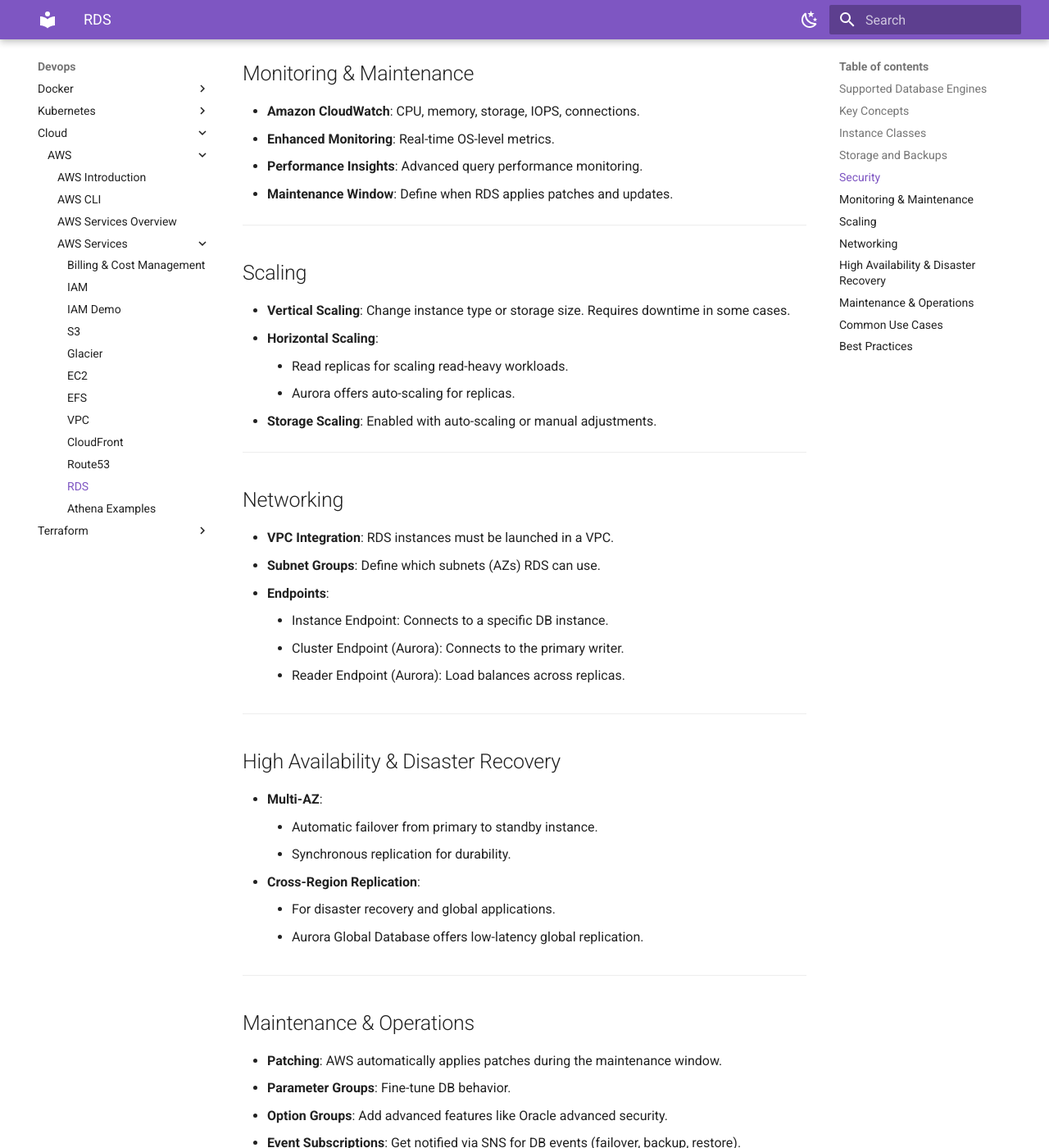
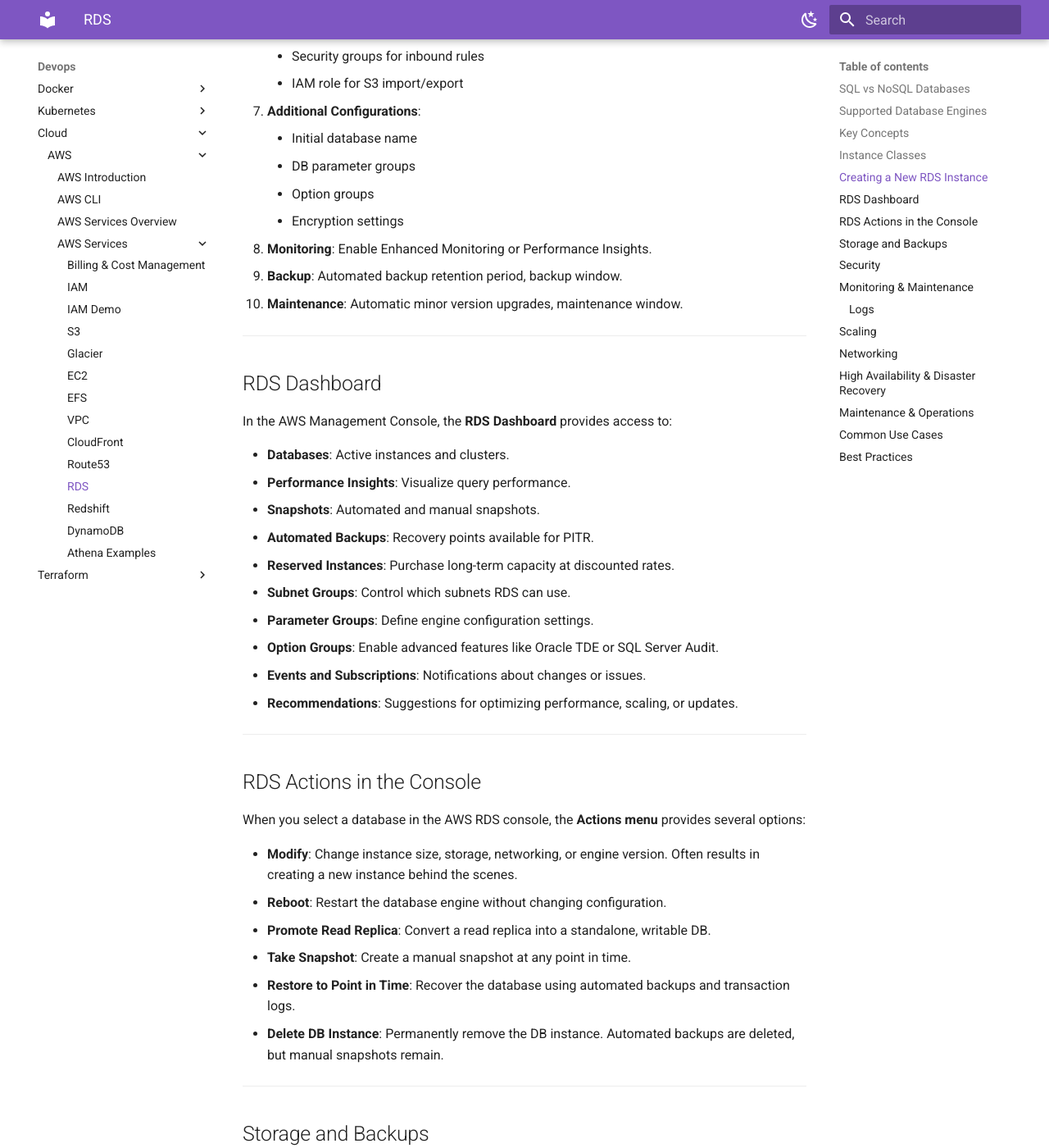
Before and after one commit to ozgurryazilimci/dev-notes, an MkDocs documentation site: the page built from docs/devops/cloud/aws/aws-services/aws-rds.md, in a window 1280 px wide and 1400 px high, scrolled down 2355 px. Shown: the whole window at 82% size. Built offline with MkDocs 1.6.1 and Material for MkDocs 9.7.7, drawn with Linux system fonts in a browser that asks for light colours; some of the changed text lies outside the part shown.

```diff
--- a/docs/devops/cloud/aws/aws-services/aws-rds.md
+++ b/docs/devops/cloud/aws/aws-services/aws-rds.md
@@ -6,16 +6,32 @@
 
 ---
 
+## SQL vs NoSQL Databases
+
+- **SQL (Relational Databases)**
+    - Structured, table-based, predefined schema.
+    - Strong ACID compliance (Atomicity, Consistency, Isolation, Durability).
+    - Suitable for transactional systems, financial apps, traditional enterprise workloads.
+    - Examples in AWS: **Amazon RDS** (MySQL, PostgreSQL, MariaDB, Oracle, SQL Server), **Amazon Aurora**.
+
+- **NoSQL (Non-Relational Databases)**
+    - Flexible schema, key-value, document, graph, or column-oriented.
+    - Focus on scalability and high availability.
+    - Eventual consistency models.
+    - Example in AWS: **Amazon DynamoDB**.
+
+---
+
 ## Supported Database Engines
 
 RDS supports multiple relational database engines:
 
-- **Amazon Aurora** (MySQL- and PostgreSQL-compatible, AWS-optimized, high performance).
-- **MySQL**.
-- **PostgreSQL**.
-- **MariaDB**.
-- **Oracle Database**.
-- **Microsoft SQL Server**.
+- **Amazon Aurora** (MySQL- and PostgreSQL-compatible, AWS-optimized, high performance)
+- **MySQL**
+- **PostgreSQL**
+- **MariaDB**
+- **Oracle Database**
+- **Microsoft SQL Server**
 
 Each engine has specific versions and licensing options available.
 
@@ -45,6 +61,65 @@
     - **m5/m6g**: General-purpose workloads.
     - **r5/r6g**: Memory-optimized workloads.
 - Always size instances according to workload needs and monitor with CloudWatch.
+
+---
+
+## Creating a New RDS Instance
+
+When creating a new RDS database via the AWS Console:
+
+1. **Choose Engine**: Select Aurora, MySQL, PostgreSQL, etc.
+2. **Templates**: Development/Test, Production, or Free Tier.
+3. **Settings**: DB identifier, master username, and password.
+4. **Instance Configuration**: Select instance class (vCPU and memory).
+5. **Storage**: Choose type (General Purpose SSD, Provisioned IOPS).
+6. **Connectivity**:
+    - VPC and subnet group
+    - Public access or private only
+    - Security groups for inbound rules
+    - IAM role for S3 import/export
+
+7. **Additional Configurations**:
+    - Initial database name
+    - DB parameter groups
+    - Option groups
+    - Encryption settings
+
+8. **Monitoring**: Enable Enhanced Monitoring or Performance Insights.
+9. **Backup**: Automated backup retention period, backup window.
+10. **Maintenance**: Automatic minor version upgrades, maintenance window.
+
+---
+
+## RDS Dashboard
+
+In the AWS Management Console, the **RDS Dashboard** provides access to:
+
+- **Databases**: Active instances and clusters.
+- **Performance Insights**: Visualize query performance.
+- **Snapshots**: Automated and manual snapshots.
+- **Automated Backups**: Recovery points available for PITR.
+- **Reserved Instances**: Purchase long-term capacity at discounted rates.
+- **Subnet Groups**: Control which subnets RDS can use.
+- **Parameter Groups**: Define engine configuration settings.
+- **Option Groups**: Enable advanced features like Oracle TDE or SQL Server Audit.
+- **Events and Subscriptions**: Notifications about changes or issues.
+- **Recommendations**: Suggestions for optimizing performance, scaling, or updates.
+
+---
+
+## RDS Actions in the Console
+
+When you select a database in the AWS RDS console, the **Actions menu** provides several options:
+
+- **Modify**: Change instance size, storage, networking, or engine version. Often results in creating a new instance
+  behind the scenes.
+- **Reboot**: Restart the database engine without changing configuration.
+- **Promote Read Replica**: Convert a read replica into a standalone, writable DB.
+- **Take Snapshot**: Create a manual snapshot at any point in time.
+- **Restore to Point in Time**: Recover the database using automated backups and transaction logs.
+- **Delete DB Instance**: Permanently remove the DB instance. Automated backups are deleted, but manual snapshots
+  remain.
 
 ---
 
@@ -83,6 +158,17 @@
 - **Enhanced Monitoring**: Real-time OS-level metrics.
 - **Performance Insights**: Advanced query performance monitoring.
 - **Maintenance Window**: Define when RDS applies patches and updates.
+
+### Logs
+
+Depending on the database engine, RDS supports:
+
+- **Error Logs**: Engine-specific error messages.
+- **General Logs**: Records of client connections and queries.
+- **Slow Query Logs**: Queries that exceed a performance threshold.
+- **Audit Logs**: Security-relevant events.
+
+These logs can be viewed in the console or exported to **Amazon CloudWatch Logs** for analysis and retention.
 
 ---
 
--- a/mkdocs.yml
+++ b/mkdocs.yml
@@ -145,6 +145,8 @@
                   - CloudFront: devops/cloud/aws/aws-services/aws-cloudfront.md
                   - Route53: devops/cloud/aws/aws-services/aws-route53.md
                   - RDS: devops/cloud/aws/aws-services/aws-rds.md
+                  - Redshift: devops/cloud/aws/aws-services/aws-redshift.md
+                  - DynamoDB: devops/cloud/aws/aws-services/aws-dynamodb.md
                   - Athena Examples: devops/cloud/aws/aws-services/aws-athena-examples.md
       - Terraform:
           - Terraform Cheatsheet: devops/terraform/terraform-cheatsheet.md
```
Also changed, not shown: docs/devops/cloud/aws/aws-services/aws-dynamodb.md (added, +178 -0 lines), docs/devops/cloud/aws/aws-services/aws-redshift.md (added, +125 -0 lines).
